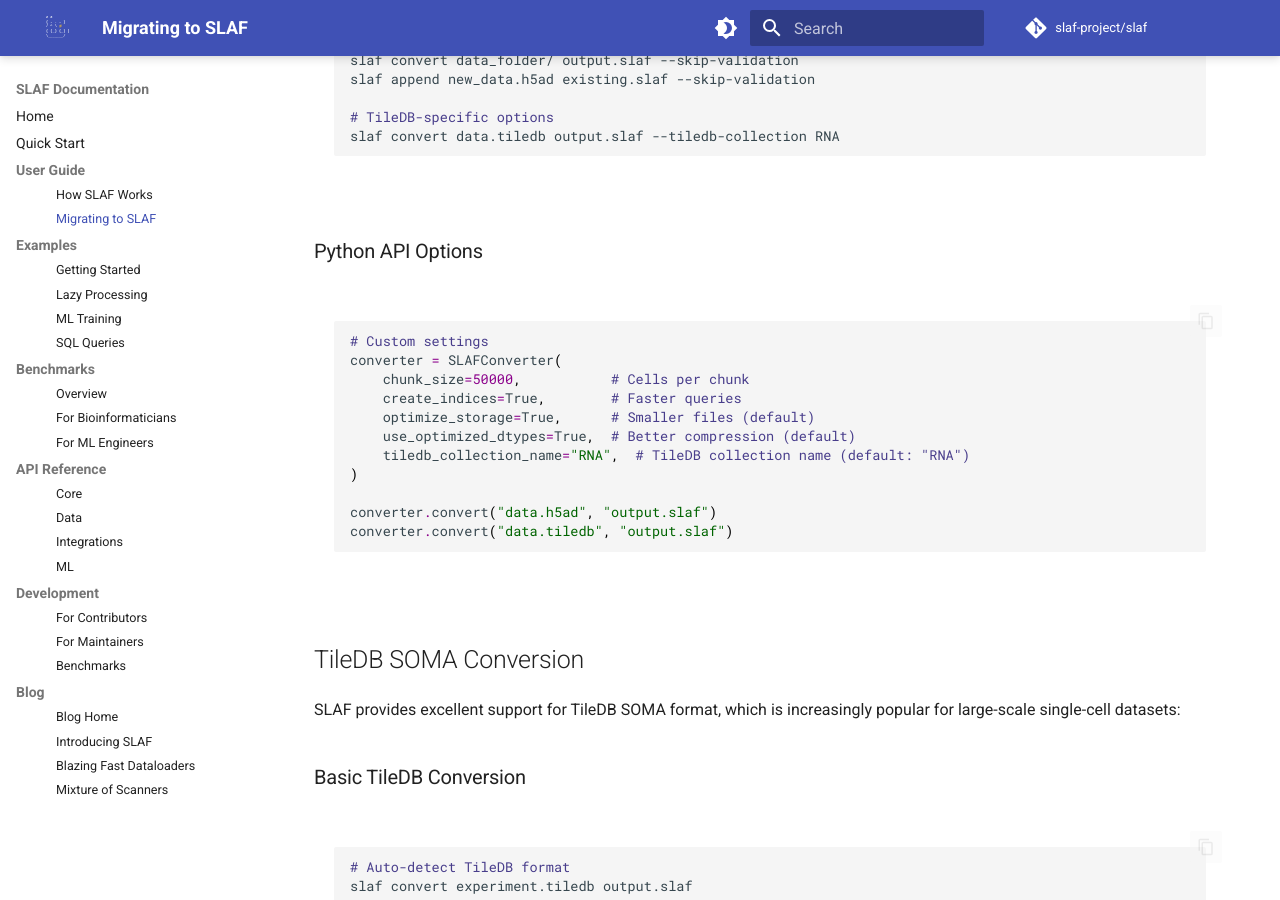
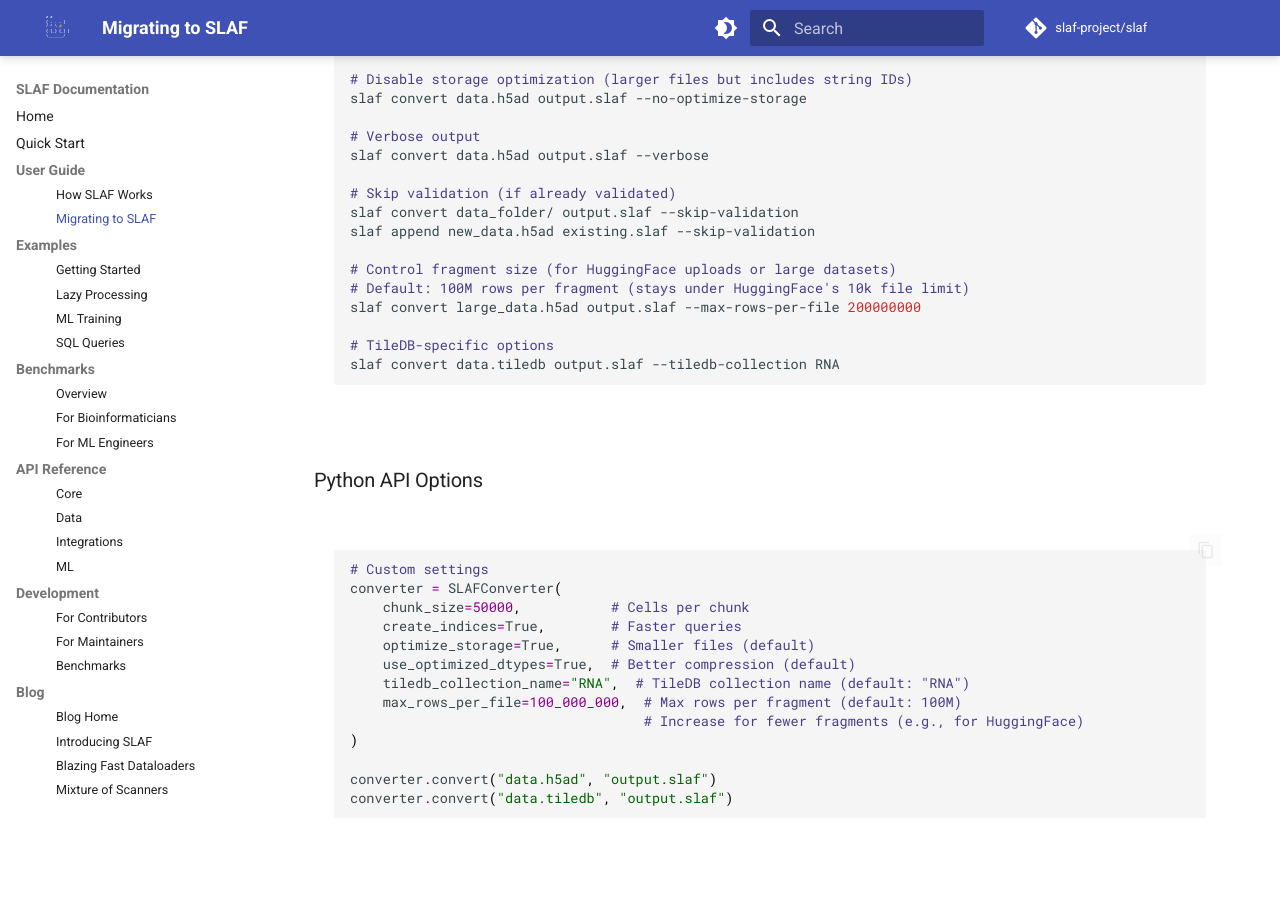
Before and after one commit to slaf-project/slaf, an MkDocs documentation site: the page built from docs/user-guide/migrating-to-slaf.md, in a window 1280 px wide and 900 px high, scrolled down 6223 px. Built offline with MkDocs 1.6.1 and Material for MkDocs 9.7.7, drawn with Linux system fonts in a browser that asks for light colours; comment, search, counter and statistics services are not loaded; some of the changed text lies outside the part shown.

Commit message:
migration guide

````diff
--- a/docs/user-guide/migrating-to-slaf.md
+++ b/docs/user-guide/migrating-to-slaf.md
@@ -102,11 +102,19 @@ slaf convert large_data.h5ad output.slaf --chunk-size 100000
 
 # Create indices for faster queries
 slaf convert large_data.h5ad output.slaf --create-indices
+
+# Control fragment size (important for HuggingFace uploads)
+# Default: 100M rows per fragment (stays under 10k file limit)
+slaf convert large_data.h5ad output.slaf --max-rows-per-file 100000000
 ```
 
 ```python
 # Python API for large datasets
-converter = SLAFConverter(chunk_size=100000, create_indices=True)
+converter = SLAFConverter(
+    chunk_size=100000,
+    create_indices=True,
+    max_rows_per_file=100_000_000,  # Default: 100M (stays under HuggingFace's 10k limit)
+)
 converter.convert("large_data.h5ad", "output.slaf")
 ```
 
@@ -238,6 +246,10 @@ slaf convert data.h5ad output.slaf --verbose
 slaf convert data_folder/ output.slaf --skip-validation
 slaf append new_data.h5ad existing.slaf --skip-validation
 
+# Control fragment size (for HuggingFace uploads or large datasets)
+# Default: 100M rows per fragment (stays under HuggingFace's 10k file limit)
+slaf convert large_data.h5ad output.slaf --max-rows-per-file 200000000
+
 # TileDB-specific options
 slaf convert data.tiledb output.slaf --tiledb-collection RNA
 ```
@@ -252,6 +264,8 @@ converter = SLAFConverter(
     optimize_storage=True,      # Smaller files (default)
     use_optimized_dtypes=True,  # Better compression (default)
     tiledb_collection_name="RNA",  # TileDB collection name (default: "RNA")
+    max_rows_per_file=100_000_000,  # Max rows per fragment (default: 100M)
+                                    # Increase for fewer fragments (e.g., for HuggingFace)
 )
 
 converter.convert("data.h5ad", "output.slaf")
````
